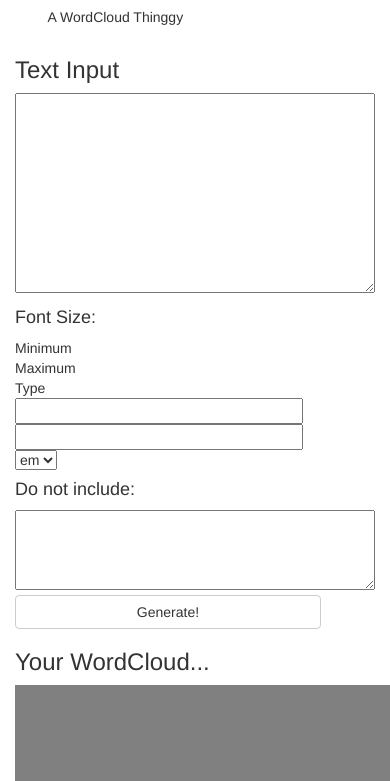
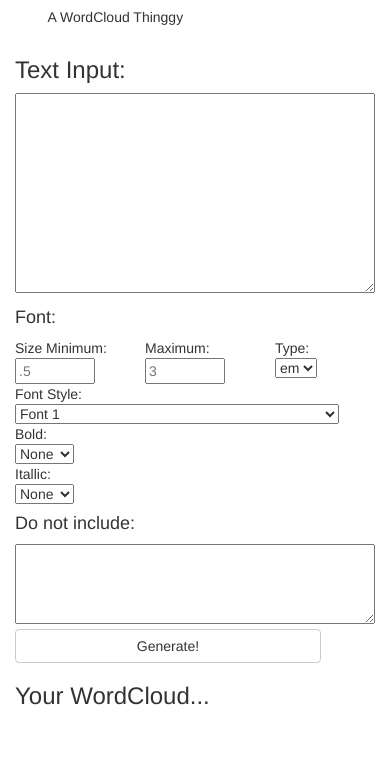
Before and after one commit to hawasian/wordcloud, a plain HTML site: page index.html in a window 390 px wide. Shown: the part 63-844 px from the top of the page. Drawn offline with nearby package versions, Linux system fonts and the light colour scheme.

Commit message:
Refactoring, font style scaffolding, and idiot proofing

```diff
--- a/index.html
+++ b/index.html
@@ -6,8 +6,10 @@
 	<title>WordCloud</title>
 	<meta name="viewport" content="width=device-width, initial-scale=1">
 	<link rel="stylesheet" href="https://maxcdn.bootstrapcdn.com/bootstrap/3.3.7/css/bootstrap.min.css">
+	<link rel="stylesheet" href="style.css?v=2" type="text/css" />
+
 	<link href="https://fonts.googleapis.com/css?family=Inconsolata" rel="stylesheet">
-	<link rel="stylesheet" href="style.css" type="text/css" />
+
 
 </head>
 
@@ -25,35 +27,81 @@
 	<div class="container" id="content">
 		<div class="row" id="input-div">
 			<div class="col col-sm-12">
-				<h3>Text Input</h3>
+				<h3>Text Input:</h3>
 				<textarea id="input"></textarea>
 			</div>
 			<div class="col col-sm-4">
-				<h4>Font Size:</h4>
+				<h4>Font:</h4>
 				<div class="row">
-					<div class="col col-sm-4">
-						Minimum
+					<div class="col col-xs-4">
+						Size Minimum:
 					</div>
-					<div class="col col-sm-4">
-						Maximum
+					<div class="col col-xs-4">
+						Maximum:
 					</div>
-					<div class="col col-sm-4">
-						Type
+					<div class="col col-xs-4">
+						Type:
 					</div>
 				</div>
 				<div class="row">
-					<div class="col col-sm-4">
-						<input type="text" id="fMin" name="fMin" />
+					<div class="col col-xs-4">
+						<input type="text" id="fMin" name="fMin" placeholder=".5" />
 					</div>
-					<div class="col col-sm-4">
-						<input type="text" id="fMax" name="fMax" />
+					<div class="col col-xs-4">
+						<input type="text" id="fMax" name="fMax" placeholder="3" />
 					</div>
-					<div class="col col-sm-4">
+					<div class="col col-xs-4">
 						<select id="fType" name="fType">
 							<option value="em">em</option>
 							<option value="px">px</option>
 							<option value="pt">pt</option>
 						</select>
+					</div>
+				</div>
+				<div class="row">
+					<div class="col col-sm-4">
+						Font Style:
+					</div>
+					<div class="col col-sm-8">
+						<select id="fStyle" name="fStyle">
+							<option value="em">Font 1</option>
+							<option value="px">Font 2</option>
+							<option value="pt">Font 3</option>
+						</select>
+					</div>
+				</div>
+				<div class="row">
+					<div class="col col-sm-6">
+						<div class="row">
+							<div class="col col-sm-4">
+								Bold:
+							</div>
+							<div class="col col-sm-8">
+								<select id="fWeight" name="fWeight">
+									<option value="0">None</option>
+									<option value="25">Some</option>
+									<option value="50">Half</option>
+									<option value="75">Most</option>
+									<option value="100">All</option>
+								</select>
+							</div>
+						</div>
+					</div>
+					<div class="col col-sm-6">
+						<div class="row">
+							<div class="col col-sm-4">
+								Itallic:
+							</div>
+							<div class="col col-sm-8">
+								<select id="fItal" name="fItal">
+									<option value="0">None</option>
+									<option value="25">Some</option>
+									<option value="50">Half</option>
+									<option value="75">Most</option>
+									<option value="100">All</option>
+								</select>
+							</div>
+						</div>
 					</div>
 				</div>
 			</div>
@@ -105,7 +153,7 @@
 
 	<script src="https://ajax.googleapis.com/ajax/libs/jquery/3.1.1/jquery.min.js"></script>
 	<script src="https://maxcdn.bootstrapcdn.com/bootstrap/3.3.7/js/bootstrap.min.js"></script>
-	<script type="text/javascript" src="script.js"></script>
+	<script type="text/javascript" src="script.js?v=3"></script>
 </body>
 
 </html>
--- a/script.js
+++ b/script.js
@@ -2,7 +2,7 @@
 var minSize = .5; //em
 var maxSize = 3; //em
 var fType = 'em';
-
+var fIt;
 var maxH = 0;
 var maxW = 0;
 
@@ -29,19 +29,27 @@ function writeHTML(inputLoc, outputLoc) {
 
 function wordcloud(inputLoc, wcOutputLoc) {
     var input = null;
-    minSize = parseFloat($('#fMin').val());
-    maxSize = parseFloat($('#fMax').val());
+    minSize = isFloat($('#fMin').val()) ? parseFloat($('#fMin').val()) : 1;
+    maxSize = isFloat($('#fMax').val()) ? parseFloat($('#fMax').val()) : 3*minSize;
     fType = $('#fType').val();
+    fIt = parseInt($('#fItal').val());
     input = read(inputLoc);
+    if(!input){
+        return false; // No input
+    }
     input = gather(input);
     input = position(input, wcOutputLoc);
     write(input, wcOutputLoc);
-    //$(wcOutputLoc).html(input[0]["what"]);
+    console.log("Ital:"+fIt);
+
 }
 
 
 function read(loc) {
     var input = $(loc).val();
+    if(input == ''){
+        return false;
+    }
     var output = lint(input);
     return output;
 }
@@ -56,7 +64,6 @@ function lint(str) { // makes a string of the same case, and removes punctuation
 function gather(str) { // converts a string to an data array for placement
     var blist = read("#blacklist");
     blist = blist.split(" ");
-    console.log(blist);
     var input = str.split(" ");
     var max = 0;
     var output = [];
@@ -87,6 +94,7 @@ function measure(inArray, maxVal) { //calculates the font-size, and the height,
     $('#workArea').html("").show();
     var outArray = [];
     for (word in inArray) {
+        var it = Math.ceil(Math.random()*100) <= $('#fItal').val();
         var row = [];
         row['word'] = word;
         row['freq'] = inArray[word];
@@ -215,3 +223,7 @@ function insSort(array) { //Sort As.
     }
     return array;
 }
+
+function isFloat(n){
+    return !isNaN(parseFloat(n));
+}
--- a/style.css
+++ b/style.css
@@ -39,6 +39,10 @@
 #fMin, #fMax{
     width: 80%;
 }
+ #fStyle{
+    width: 90%;
+
+}
 
 #blacklist{
     width: 100%;
@@ -50,7 +54,7 @@
     position: relative;
     width: 700px;
     height: 400px;
-    background-color: grey;
+    /*background-color: red;*/
 }
 
 .cW {
```
